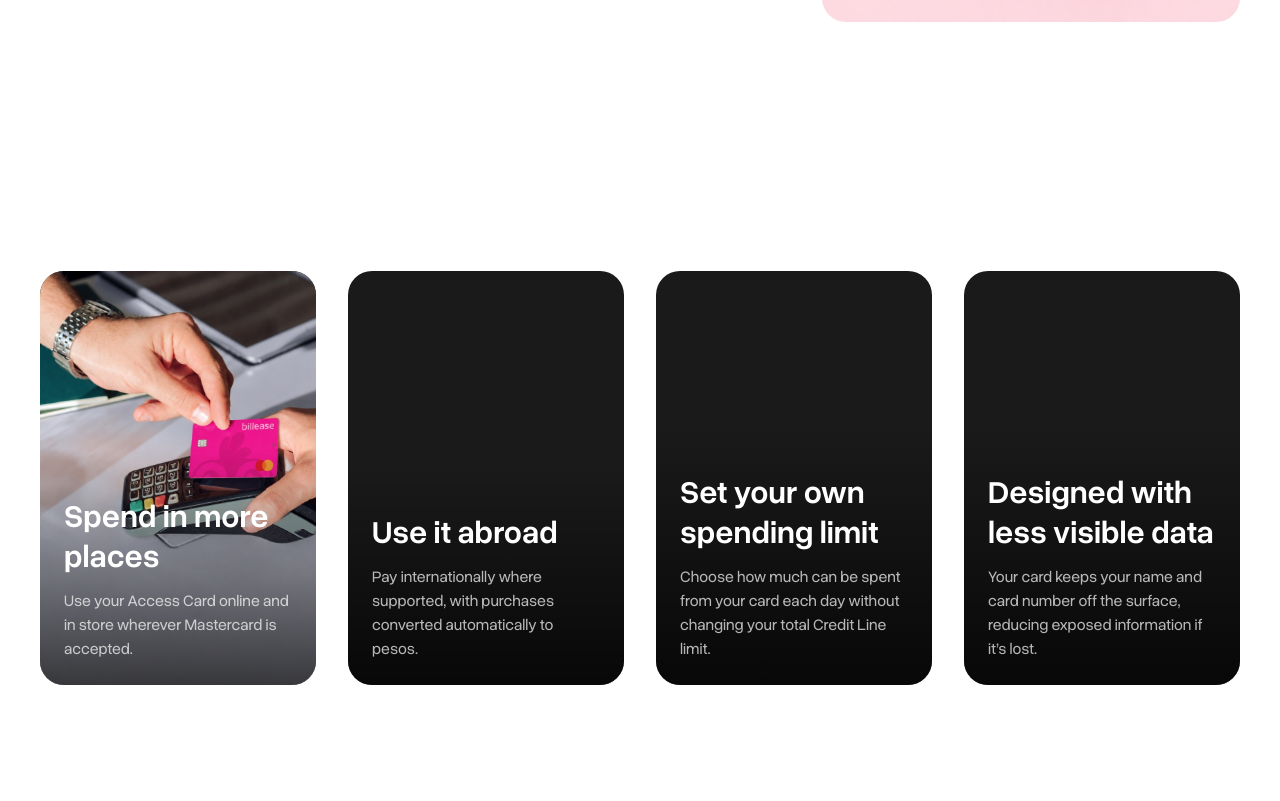
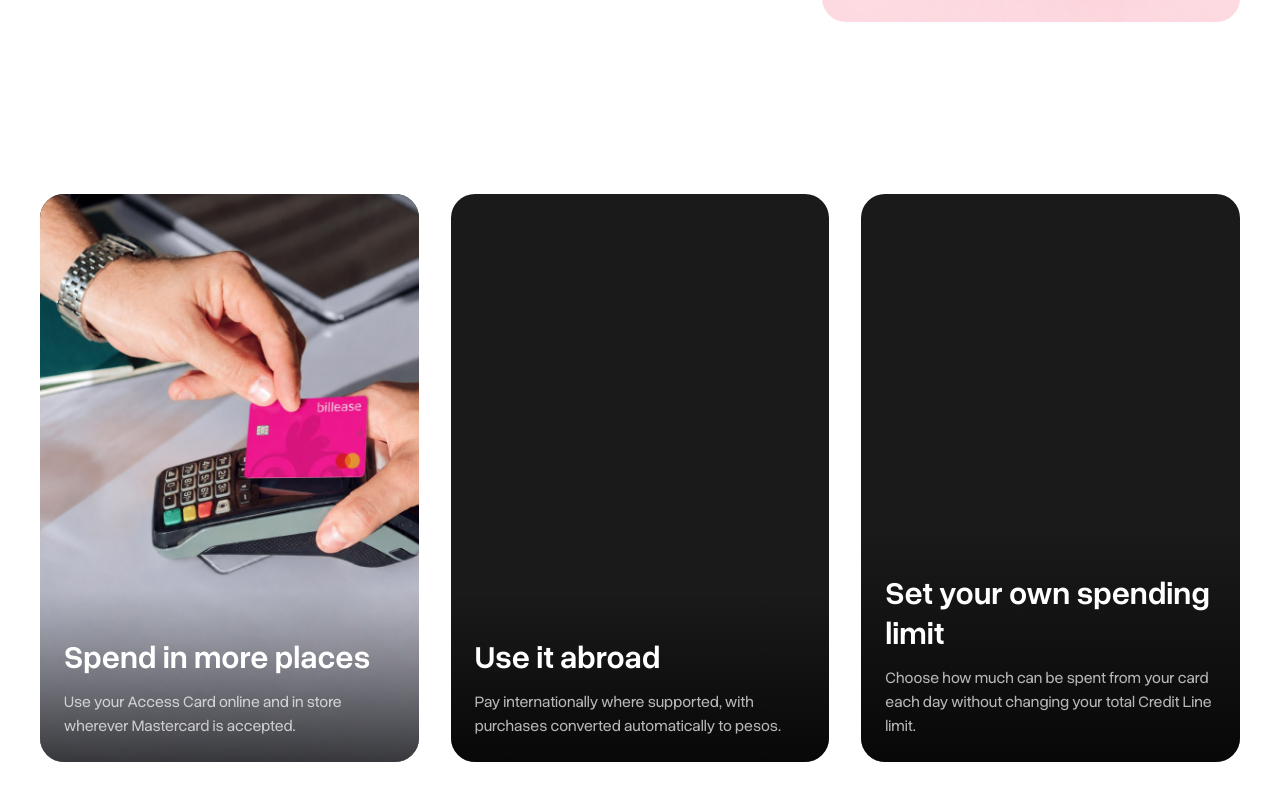
Before and after one commit to HeyElika/landing-page, a React (Vite) app: page / in a window 1280 px wide. Shown: the part 687-1488 px from the top of the page. Built offline with nearby package versions, Linux system fonts and the light colour scheme.

Commit message:
Back to three benefit cards
379px each in the content column, against 276 at four. The fourth card is
kept commented in place with its content dependency, so it can swap in for
one of the three rather than being rewritten.

```diff
--- a/src/content/products/access-card.js
+++ b/src/content/products/access-card.js
@@ -93,8 +93,8 @@ export default {
       // above them only ate the height the cards want. `label` still names the
       // section for screen readers and for the nav link that points here.
       label: 'What the card gives you',
-      fit: 'viewport',        // one screen, four identical cards
-      columns: 4,
+      fit: 'viewport',        // one screen, three identical cards
+      columns: 3,
       items: [
         {
           media: { src: '/card-in-store.jpg', alt: 'Paying in store by tapping a Billease card on a card terminal', ratio: '2 / 3' },
@@ -119,14 +119,18 @@ export default {
           // is user-settable, and that it is separate from the Credit Line.
           description: 'Choose how much can be spent from your card each day without changing your total Credit Line limit.',
         },
-        {
-          media: { src: null, label: 'Card design', ratio: '2 / 3' },
-          title: 'Designed with less visible data',
-          // CONTENT DEPENDENCY: confirm the physical card really does omit the
-          // name and PAN from its face. This is a claim about the manufactured
-          // article, so it needs Product to confirm against the final artwork.
-          description: 'Your card keeps your name and card number off the surface, reducing exposed information if it\u2019s lost.',
-        },
+        // Held out to keep the row at three, where the cards are 379px rather
+        // than 276. Swap it for any of the three above rather than adding it
+        // back as a fourth.
+        //
+        // CONTENT DEPENDENCY: confirm the physical card really does omit the
+        // name and PAN from its face — a claim about the manufactured article,
+        // so Product has to confirm it against the final artwork.
+        // {
+        //   media: { src: null, label: 'Card design', ratio: '2 / 3' },
+        //   title: 'Designed with less visible data',
+        //   description: 'Your card keeps your name and card number off the surface, reducing exposed information if it\u2019s lost.',
+        // },
       ],
     },
 
```
